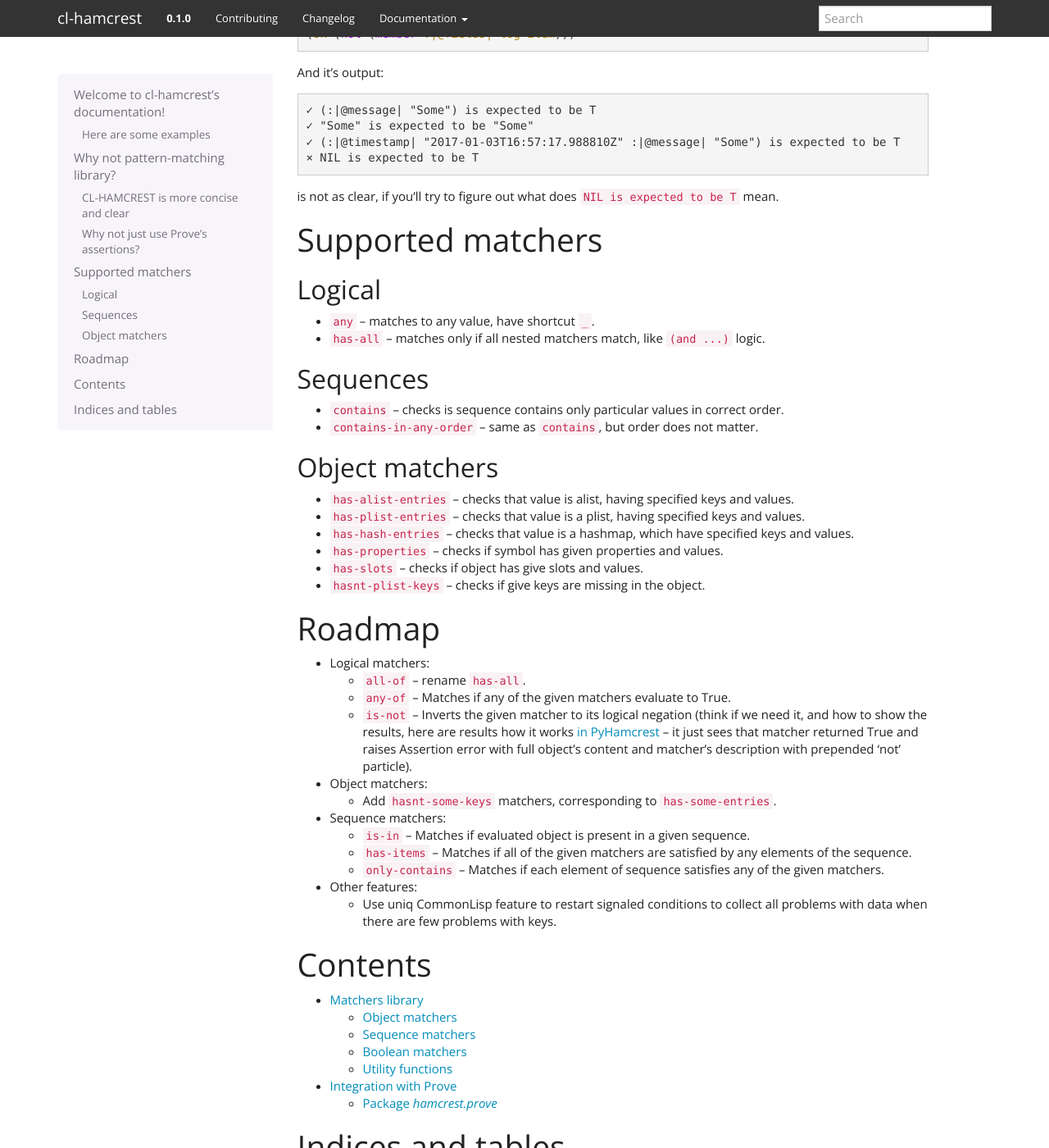
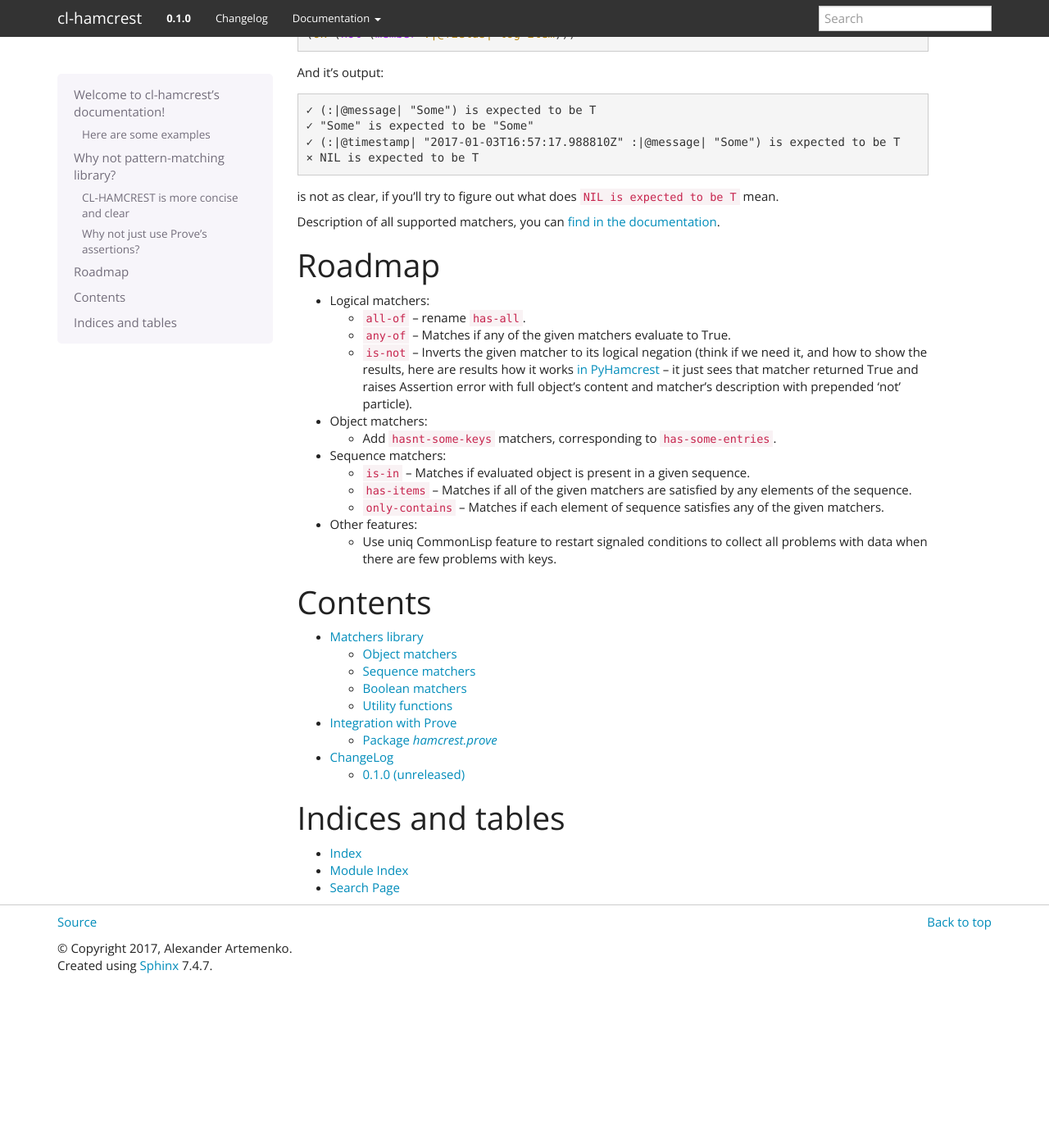
Before and after one commit to 40ants/cl-hamcrest, a Sphinx documentation site: the page built from docs/source/index.rst, in a window 1280 px wide and 1400 px high, scrolled down 1831 px. Shown: the whole window at 82% size. Built offline with Sphinx 7.4.7, drawn with Linux system fonts in a browser that asks for light colours; cross-references to code outside the pages are shown as plain code; after the commit the page ends 3029 px from its top, so only the background shows below that.

Commit message:
Added changelog to documentation.

```diff
--- a/README.rst
+++ b/README.rst
@@ -110,31 +110,8 @@ And it's output:
 is not as clear, if you'll try to figure out
 what does ``NIL is expected to be T`` mean.
 
-
-Supported matchers
-==================
-
-Logical
--------
-
-* :cl:function:`any` – matches to any value, have shortcut ``_``.
-* ``has-all`` – matches only if all nested matchers match, like ``(and ...)`` logic.
-
-Sequences
----------
-
-* ``contains`` – checks is sequence contains only particular values in correct order.
-* ``contains-in-any-order`` – same as ``contains``, but order does not matter.
-
-Object matchers
----------------
-
-* ``has-alist-entries`` – checks that value is alist, having specified keys and values.
-* ``has-plist-entries`` – checks that value is a plist, having specified keys and values.
-* ``has-hash-entries`` – checks that value is a hashmap, which have specified keys and values.
-* ``has-properties`` – checks if symbol has given properties and values.
-* ``has-slots`` – checks if object has give slots and values.
-* ``hasnt-plist-keys`` – checks if give keys are missing in the object.
+Description of all supported matchers, you can `find in the
+documentation <http://cl-hamcrest.40ants.com>`_.
 
 Roadmap
 =======
--- /dev/null
+++ b/docs/source/changelog.rst
@@ -0,0 +1 @@
+.. include:: ../../ChangeLog.rst
--- a/docs/source/conf.py
+++ b/docs/source/conf.py
@@ -152,8 +152,7 @@ html_theme_options = {
     # 'navbar_class': "navbar navbar-inverse",
     'navbar_site_name': "Documentation",
 
-    'navbar_links': [("Contributing", "contributing"),
-                     ("Changelog", "changelog")],
+    'navbar_links': [("Changelog", "changelog")],
 
     # Fix navigation bar to top of page?
     # Values: "true" (default) or "false"
--- a/docs/source/index.rst
+++ b/docs/source/index.rst
@@ -32,6 +32,7 @@ Contents
 
    matchers
    prove
+   changelog
 
 
 Indices and tables
```
Also changed, not shown: ChangeLog.rst (+10 -4 lines).
